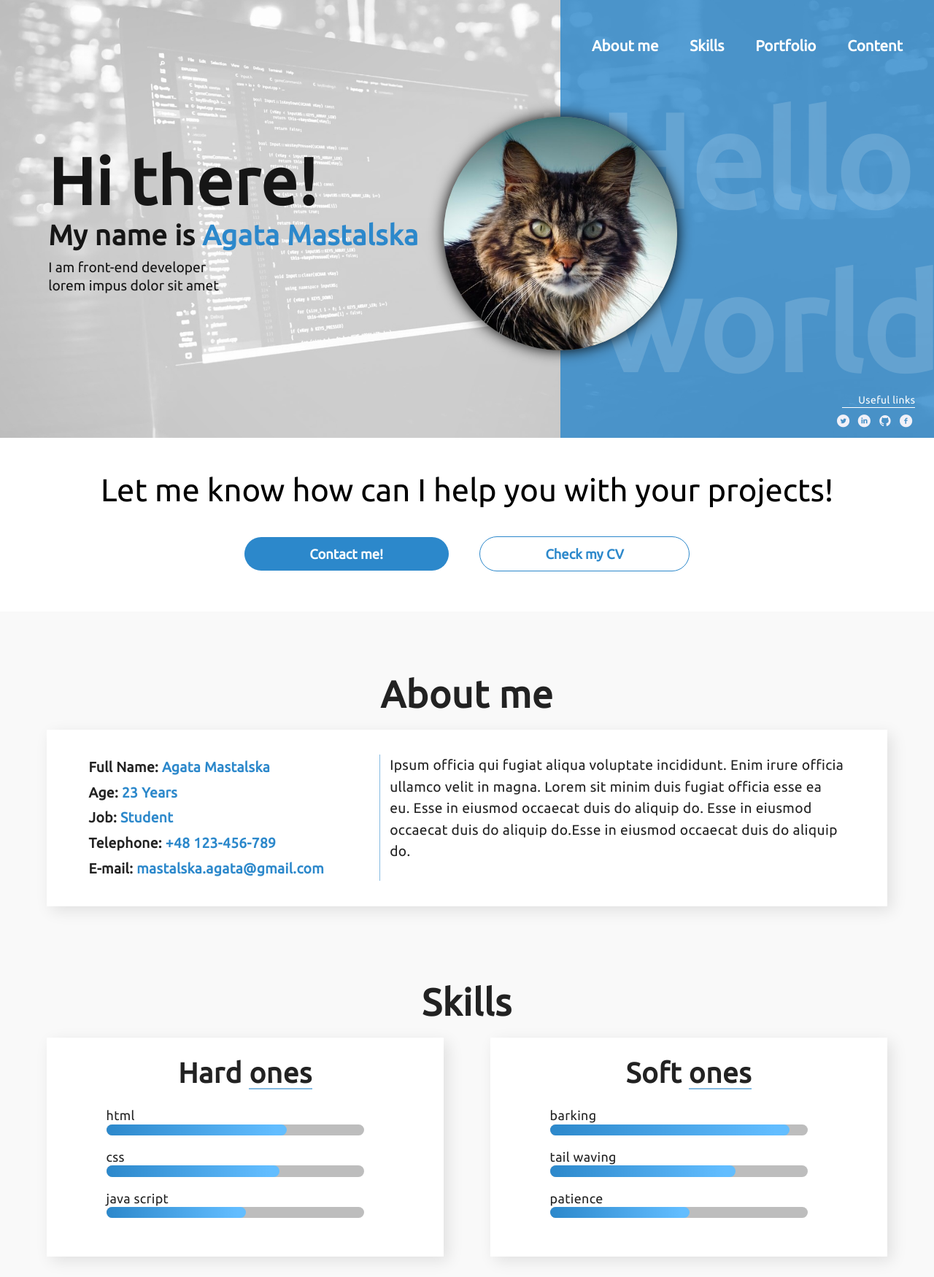
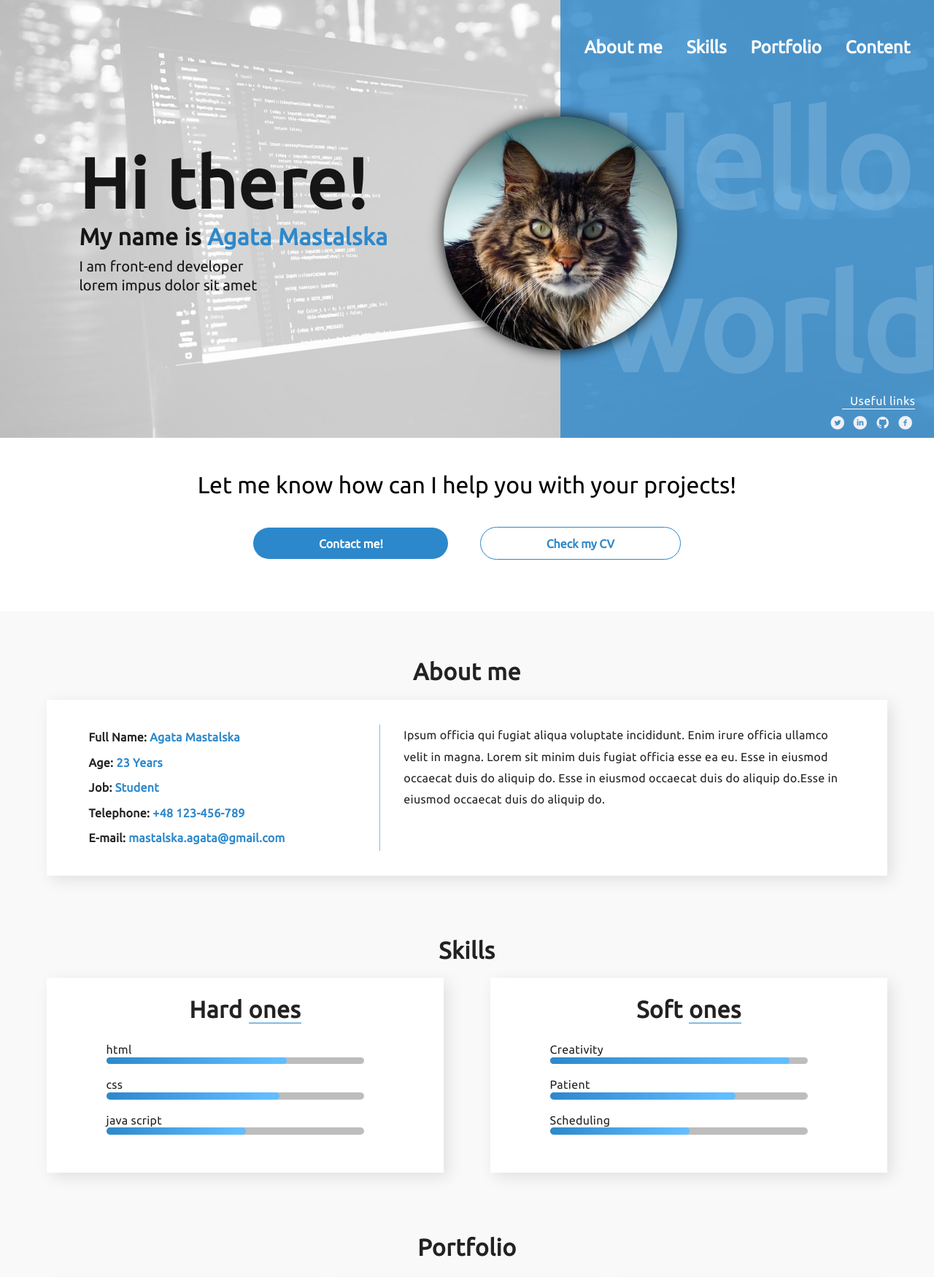
Before and after one commit to Kisu95/codersCamp-project1, a plain HTML site: page index.html in a window 1280 px wide. Shown: the top 1750 px of the page at 73% size. Drawn offline with Linux system fonts and the light colour scheme.

Commit message:
font size change

```diff
--- a/css/style-standard.css
+++ b/css/style-standard.css
@@ -43,7 +43,7 @@ header #left-side #welcome {
 }
 
 #welcome .big-size {
-    font-size: 7vw;
+    font-size: 12vmin;
     font-style: normal;
     font-weight: bold;
     letter-spacing: 0.02em;
@@ -53,12 +53,12 @@ header #left-side #welcome {
     font-style: normal;
     font-weight: bold;
     line-height: normal;
-    font-size: 3vw;
+    font-size: 4vmin;
     letter-spacing: 0.02em;
 }
 
 #welcome .normal-size {
-    font-size: 1.5vw;
+    font-size: 2.5vmin;
     line-height: 1.3;
     margin-top: 2%;
 }
@@ -112,18 +112,14 @@ nav .ul-menu {
     justify-content: space-evenly;
     padding-top: 10%;
     list-style-type: none;
-    font-size: 1.6vw;
+    font-size: 3vmin;
     font-weight: bold;
     color: #fff;
 }
 
-.menu {
-    font-size: 1.8vw;
-    font-weight: bold;
+.ul-menu a {
+    text-decoration: none;
     color: #fff;
-    -webkit-box-flex: 1;
-    -ms-flex: 1;
-    flex: 1;
 }
 
 #right-side #letters-decoration {
@@ -151,7 +147,7 @@ nav .ul-menu {
 #useful-links {
     height: 10%;
     color: #fff;
-    font-size: 14px;
+    font-size: 2vmin;
     text-align: right;
     letter-spacing: 0.03em;
     display: -webkit-box;
@@ -176,8 +172,9 @@ nav .ul-menu {
 }
 
 #useful-links p a {
-    font-size: 1.4vw;
+    font-size: 2.4vmin;
     line-height: 1.9;
+    padding-bottom: 1vh;
 }
 
 #hire-me {
@@ -189,7 +186,7 @@ nav .ul-menu {
 }
 
 #hire-me p {
-    font-size: 3.4vw;
+    font-size: 4vmin;
     text-align: center;
     padding-top: 1vh;
     padding-bottom: 3%;
@@ -204,17 +201,13 @@ nav .ul-menu {
     font-weight: bold;
     text-decoration: none;
     display: inline-block;
-    font-size: 2.3vh;
+    font-size: 2vmin;
     border-radius: 45px;
 }
 
 #buttons {
     text-align: center;
-    word-spacing: 3vw;
-}
-
-#contact-button:hover {
-    background-color: #FDC32F;
+    word-spacing: 5vmin;
 }
 
 #hire-me #buttons #cv-button {
@@ -239,7 +232,7 @@ nav .ul-menu {
     font-style: normal;
     font-weight: bold;
     line-height: normal;
-    font-size: 4vw;
+    font-size: 4vmin;
     letter-spacing: 0.02em;
     color: #222222;
     padding-top: 4%;
@@ -271,7 +264,7 @@ nav .ul-menu {
     font-style: normal;
     font-weight: bold;
     line-height: 2.7vw;
-    font-size: 1.5vw;
+    font-size: 2vmin;
     letter-spacing: 0.02em;
     color: #222222;
     padding-top: 3%;
@@ -290,7 +283,7 @@ nav .ul-menu {
     font-style: normal;
     font-weight: normal;
     line-height: 2.3vw;
-    font-size: 1.5vw;
+    font-size: 2vmin;
     letter-spacing: 0.02em;
     color: #222222;
     padding-top: 3%;
@@ -300,7 +293,7 @@ nav .ul-menu {
 
 #about-me-description .underline {
     border-left: 1px solid rgba(44, 136, 203, 0.58);
-    padding-left: 2%;
+    padding-left: 5%;
     height: 100%;
 }
 
@@ -342,7 +335,7 @@ nav .ul-menu {
     font-style: normal;
     font-weight: bold;
     line-height: normal;
-    font-size: 3vw;
+    font-size: 4vmin;
     text-align: center;
     letter-spacing: 0.02em;
     color: #222222;
@@ -363,7 +356,7 @@ nav .ul-menu {
 .skill-name>span {
     font-style: normal;
     font-weight: normal;
-    font-size: 1.4vw;
+    font-size: 2vmin;
     letter-spacing: 0.02em;
     color: #222222;
     margin-left: 15%;
@@ -372,7 +365,7 @@ nav .ul-menu {
 }
 
 .meter {
-    height: 1.2vw;
+    height: 1.2vh;
     width: 65%;
     margin-left: 15%;
     margin-right: 15%;
@@ -437,7 +430,7 @@ nav .ul-menu {
 .overlay .link {
     text-decoration: none;
     color: white;
-    font-size: 4vh;
+    font-size: 5vmin;
     text-align: center;
     position: absolute;
     display: block;
@@ -459,8 +452,6 @@ nav .ul-menu {
 .overlay:hover .link {
     opacity: 0.8;
 }
-
-
 
 .card .text {
     height: 25%;
@@ -513,7 +504,7 @@ nav .ul-menu {
 }
 
 #contact-info p {
-    font-size: 1.4vw;
+    font-size: 2vmin;
     letter-spacing: 0.02em;
     color: #FFFFFF;
     text-align: left;
@@ -524,7 +515,7 @@ nav .ul-menu {
 
 #contact-info .contact-p {
     padding-bottom: 0px;
-    font-size: 1.2vw;
+    font-size: 1.9vmin;
     line-height: 2.3vh;
 }
 
@@ -537,7 +528,7 @@ nav .ul-menu {
 #icons i {
     text-decoration: none;
     color: #fff;
-    font-size: 2.2vw;
+    font-size: 3vmin;
     text-align: right;
     letter-spacing: 0.1em;
     -webkit-box-orient: horizontal;
@@ -552,6 +543,7 @@ nav .ul-menu {
 }
 
 #contact-form {
+    position: relative;
     -webkit-box-flex: 2;
     -ms-flex: 2;
     flex: 2;
@@ -565,7 +557,7 @@ nav .ul-menu {
     font-style: normal;
     font-weight: bold;
     line-height: normal;
-    font-size: 32px;
+    font-size: 4.5vmin;
     text-align: left;
     letter-spacing: 0.02em;
     color: #2C88CB;
@@ -581,10 +573,10 @@ input[type=email],
 input[type=title],
 select,
 textarea {
-    font-size: 1.5vw;
+    font-size: 2.2vmin;
     color: rgb(110, 110, 110);
     width: 100%;
-    padding: 12px;
+    padding: 1vh 1vw;
     border: none;
     border-bottom: 1px solid #2C88CB;
     -webkit-box-sizing: border-box;
@@ -593,7 +585,25 @@ textarea {
 }
 
 #contact-form button {
-    font-size: 3wv;
+    position: absolute;
+    right: 4vw;
+    bottom: 3vw;
+    font-size: 2vmin;
+    background-color: #2C88CB;
+    border: none;
+    color: white;
+    padding: 1vw 7vw;
+    text-align: center;
+    font-weight: bold;
+    text-decoration: none;
+    display: inline-block;
+    border-radius: 45px;
+}
+
+#contact-form button:hover {
+    background-color: #FDC32F;
+    color: #fff;
+    border: 1px solid #fff;
 }
 
 input[type=email] {
@@ -605,3 +615,5 @@ footer {
     padding-top: 1.5vh;
     padding-bottom: 1vh;
 }
+
+#t2:target #p2
--- a/css/style.css
+++ b/css/style.css
@@ -41,7 +41,7 @@ header #left-side #welcome {
 }
 
 #welcome .big-size {
-    font-size: 7vw;
+    font-size: 12vmin;
     font-style: normal;
     font-weight: bold;
     letter-spacing: 0.02em;
@@ -51,12 +51,12 @@ header #left-side #welcome {
     font-style: normal;
     font-weight: bold;
     line-height: normal;
-    font-size: 3vw;
+    font-size: 4vmin;
     letter-spacing: 0.02em;
 }
 
 #welcome .normal-size {
-    font-size: 1.5vw;
+    font-size: 2.5vmin;
     line-height: 1.3;
     margin-top: 2%;
 }
@@ -97,16 +97,14 @@ nav .ul-menu {
     justify-content: space-evenly;
     padding-top: 10%;
     list-style-type: none;
-    font-size: 1.6vw;
+    font-size: 3vmin;
     font-weight: bold;
     color: #fff;
 }
 
-.menu {
-    font-size: 1.8vw;
-    font-weight: bold;
+.ul-menu a {
+    text-decoration: none;
     color: #fff;
-    flex: 1;
 }
 
 #right-side #letters-decoration {
@@ -129,7 +127,7 @@ nav .ul-menu {
 #useful-links {
     height: 10%;
     color: #fff;
-    font-size: 14px;
+    font-size: 2vmin;
     text-align: right;
     letter-spacing: 0.03em;
     display: flex;
@@ -148,8 +146,9 @@ nav .ul-menu {
 }
 
 #useful-links p a {
-    font-size: 1.4vw;
+    font-size: 2.4vmin;
     line-height: 1.9;
+    padding-bottom: 1vh;
 }
 
 #hire-me {
@@ -161,7 +160,7 @@ nav .ul-menu {
 }
 
 #hire-me p {
-    font-size: 3.4vw;
+    font-size: 4vmin;
     text-align: center;
     padding-top: 1vh;
     padding-bottom: 3%;
@@ -176,17 +175,13 @@ nav .ul-menu {
     font-weight: bold;
     text-decoration: none;
     display: inline-block;
-    font-size: 2.3vh;
+    font-size: 2vmin;
     border-radius: 45px;
 }
 
 #buttons {
     text-align: center;
-    word-spacing: 3vw;
-}
-
-#contact-button:hover {
-    background-color:#FDC32F;
+    word-spacing: 5vmin;
 }
 
 #hire-me #buttons #cv-button {
@@ -211,7 +206,7 @@ nav .ul-menu {
     font-style: normal;
     font-weight: bold;
     line-height: normal;
-    font-size: 4vw;
+    font-size: 4vmin;
     letter-spacing: 0.02em;
     color: #222222;
     padding-top: 4%;
@@ -233,7 +228,7 @@ nav .ul-menu {
     font-style: normal;
     font-weight: bold;
     line-height: 2.7vw;
-    font-size: 1.5vw;
+    font-size: 2vmin;
     letter-spacing: 0.02em;
     color: #222222;
     padding-top: 3%;
@@ -250,7 +245,7 @@ nav .ul-menu {
     font-style: normal;
     font-weight: normal;
     line-height: 2.3vw;
-    font-size: 1.5vw;
+    font-size: 2vmin;
     letter-spacing: 0.02em;
     color: #222222;
     padding-top: 3%;
@@ -260,7 +255,7 @@ nav .ul-menu {
 
 #about-me-description .underline {
     border-left: 1px solid rgba(44, 136, 203, 0.58);
-    padding-left: 2%;
+    padding-left: 5%;
     height: 100%;
 }
 
@@ -291,7 +286,7 @@ nav .ul-menu {
     font-style: normal;
     font-weight: bold;
     line-height: normal;
-    font-size: 3vw;
+    font-size: 4vmin;
     text-align: center;
     letter-spacing: 0.02em;
     color: #222222;
@@ -312,7 +307,7 @@ nav .ul-menu {
 .skill-name>span {
     font-style: normal;
     font-weight: normal;
-    font-size: 1.4vw;
+    font-size: 2vmin;
     letter-spacing: 0.02em;
     color: #222222;
     margin-left: 15%;
@@ -321,7 +316,7 @@ nav .ul-menu {
 }
 
 .meter {
-    height: 1.2vw;
+    height: 1.2vh;
     width: 65%;
     margin-left: 15%;
     margin-right: 15%;
@@ -373,7 +368,7 @@ nav .ul-menu {
 .overlay .link {
     text-decoration: none;
     color: white;
-    font-size: 4vh;
+    font-size: 5vmin;
     text-align: center;
     position: absolute;
     display: block;
@@ -393,8 +388,6 @@ nav .ul-menu {
 .overlay:hover .link {
     opacity: 0.8;
 }
-
-
 
 .card .text {
     height: 25%;
@@ -441,7 +434,7 @@ nav .ul-menu {
 }
 
 #contact-info p {
-    font-size: 1.4vw;
+    font-size: 2vmin;
     letter-spacing: 0.02em;
     color: #FFFFFF;
     text-align: left;
@@ -452,7 +445,7 @@ nav .ul-menu {
 
 #contact-info .contact-p {
     padding-bottom: 0px;
-    font-size: 1.2vw;
+    font-size: 1.9vmin;
     line-height: 2.3vh;
 }
 
@@ -463,7 +456,7 @@ nav .ul-menu {
 #icons i {
     text-decoration: none;
     color: #fff;
-    font-size: 2.2vw;
+    font-size: 3vmin;
     text-align: right;
     letter-spacing: 0.1em;
     flex-direction: row;
@@ -475,6 +468,7 @@ nav .ul-menu {
 }
 
 #contact-form {
+    position: relative;
     flex: 2;
     padding-left: 4vw;
     padding-right: 4vw;
@@ -486,7 +480,7 @@ nav .ul-menu {
     font-style: normal;
     font-weight: bold;
     line-height: normal;
-    font-size: 32px;
+    font-size: 4.5vmin;
     text-align: left;
     letter-spacing: 0.02em;
     color: #2C88CB;
@@ -502,10 +496,10 @@ input[type=email],
 input[type=title],
 select,
 textarea {
-    font-size: 1.5vw;
+    font-size: 2.2vmin;
     color: rgb(110, 110, 110);
     width: 100%;
-    padding: 12px;
+    padding: 1vh 1vw;
     border: none;
     border-bottom: 1px solid #2C88CB;
     box-sizing: border-box;
@@ -513,7 +507,25 @@ textarea {
 }
 
 #contact-form button {
-    font-size: 3wv;
+    position:absolute;
+    right: 4vw;
+    bottom: 3vw;
+    font-size: 2vmin;
+    background-color:#2C88CB;
+    border: none;
+    color: white;
+    padding: 1vw 7vw;
+    text-align: center;
+    font-weight: bold;
+    text-decoration: none;
+    display: inline-block;
+    border-radius: 45px;
+}
+
+#contact-form button:hover {
+    background-color: #FDC32F;
+    color: #fff;
+    border: 1px solid #fff;
 }
 
 input[type=email] {
@@ -525,3 +537,5 @@ footer {
     padding-top: 1.5vh;
     padding-bottom: 1vh;
 }
+
+#t2:target #p2
--- a/index.html
+++ b/index.html
@@ -27,10 +27,10 @@
             <div id="right-side">
                 <nav>
                     <ul class="ul-menu">
-                        <li>About me</li>
-                        <li>Skills</li>
-                        <li>Portfolio</li>
-                        <li>Content</li>
+                        <a href="#t1"><li>About me</li></a>
+                        <a href="#t2"><li>Skills</li></a>
+                        <a href="#t3"><li>Portfolio</li></a>
+                        <a href="#t4"><li>Content</li></a>
                     </ul>
                 </nav>
                 <div id="letters-decoration">
@@ -116,19 +116,19 @@
                 <div id="skills-box2">
                     <p class="skills-type">Soft <span class="stress">ones</span></p>
                     <div class="skill-name">
-                        <span>barking</span>
+                        <span>Creativity</span>
                         <div class="meter">
                             <span style="width: 93%"></span>
                         </div>
                     </div>
                     <div class="skill-name">
-                        <span>tail waving</span>
+                        <span>Patient</span>
                         <div class="meter">
                             <span style="width: 72%"></span>
                         </div>
                     </div>
                     <div class="skill-name">
-                        <span>patience</span>
+                        <span>Scheduling</span>
                         <div class="meter">
                             <span style="width: 54%"></span>
                         </div>
@@ -139,6 +139,7 @@
 
         <!-- portfolio-->
         <p class="main-elements"> Portfolio </p>
+        <div id="portfolio">
         <div class="portfolio-container">
             <div class="cards">
                 <div class="card">
@@ -232,6 +233,7 @@
                     </div>
                 </div>
             </div>
+            </div>
         </div>
     </section>
     <section id="contact">
@@ -273,6 +275,7 @@
                     <fieldset>
                         <textarea placeholder="Message:" type="textarea" tabindex="4" required></textarea>
                     </fieldset>
+                    <button>Send</button>
                 </form>
             </div>
         </div>
```
